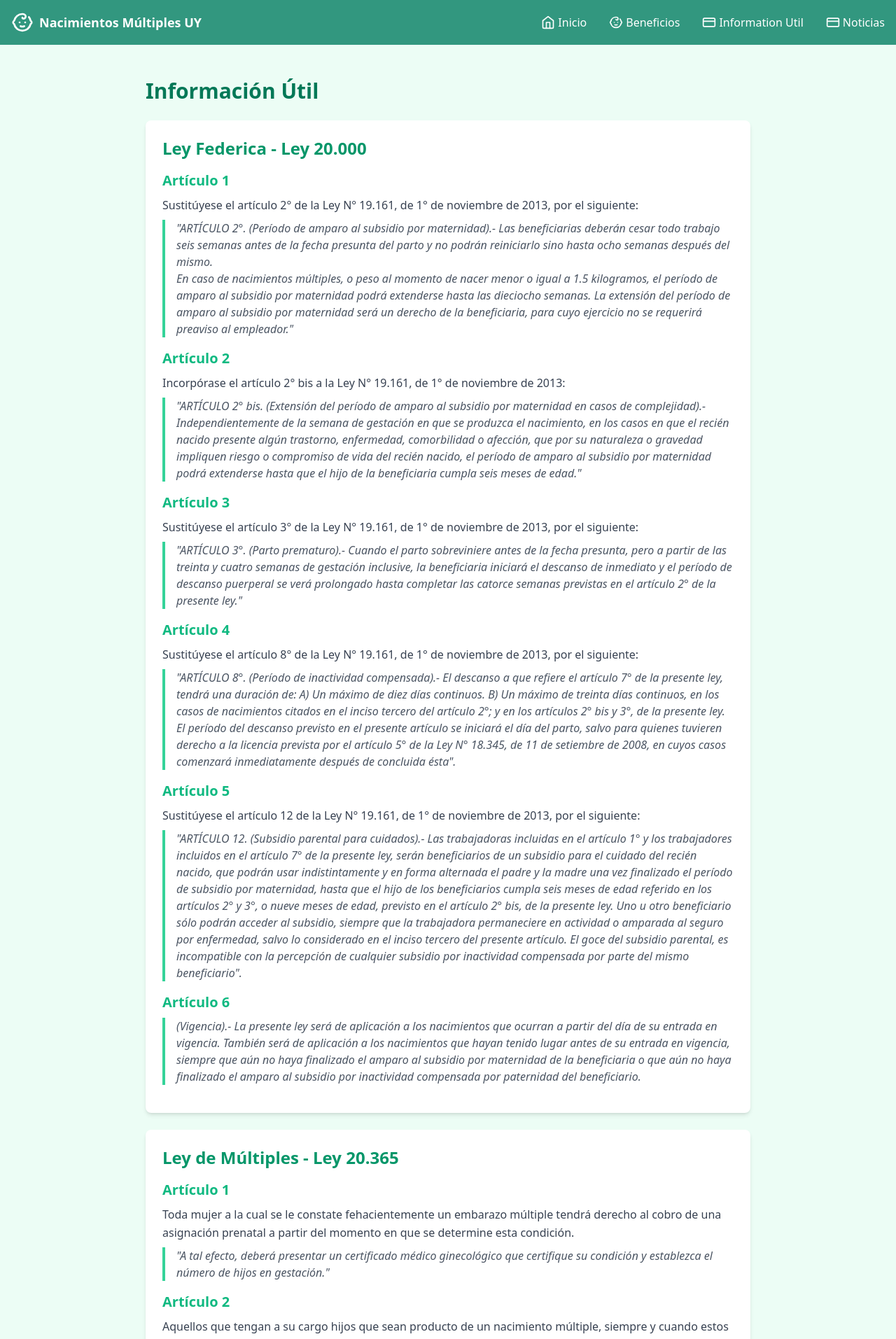
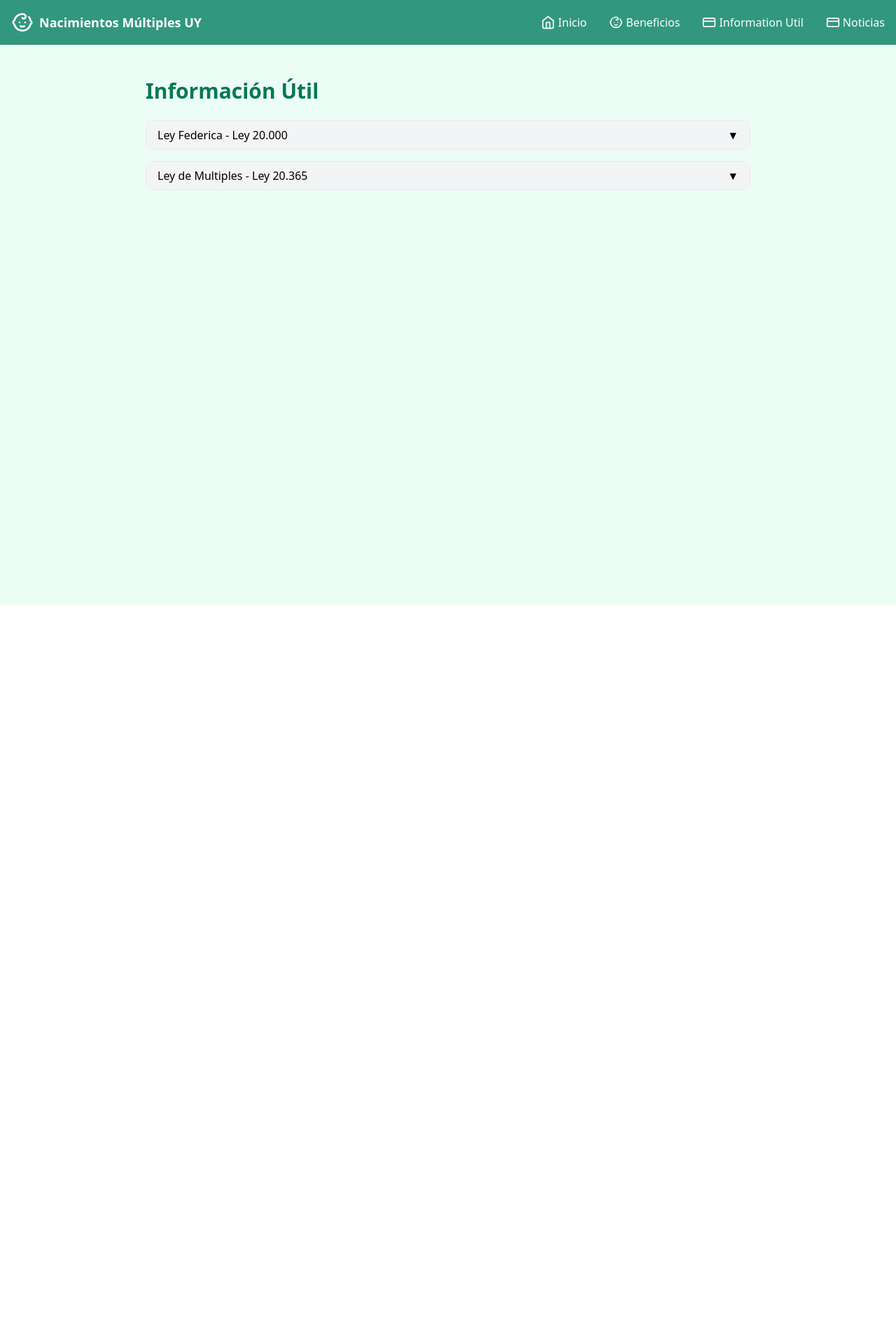
Before and after one commit to Apelareybet22/NacimientosMultiples, a React (Vite) app: page /usefulinfo in a window 1280 px wide. Shown: the top 1913 px of the page at 70% size. After the commit the page ends 864 px from the top, so only its background shows below. Built offline with nearby package versions, Linux system fonts and the light colour scheme.

Commit message:
add accordion

```diff
--- /dev/null
+++ b/src/components/Accordion.tsx
@@ -0,0 +1,30 @@
+import { useState } from "react";
+
+type AccordionProps = {
+    title: string;
+    content:string;
+    children?: React.ReactNode;
+  };
+const Accordion: React.FC<AccordionProps> = ({ title, children}) => {
+  const [isOpen, setIsOpen] = useState(false);
+
+  return (
+    <div className="border rounded-xl mb-4">
+      <button
+        onClick={() => setIsOpen(!isOpen)}
+        className="w-full text-left px-4 py-2 flex justify-between items-center bg-gray-100 hover:bg-gray-200 transition"
+      >
+        <span className="font-medium">{title}</span>
+        <span>{isOpen ? "▲" : "▼"}</span>
+      </button>
+      {isOpen && (
+        <div className="px-4 py-2 bg-white border-t">
+          <p>{children}</p>
+        </div>
+      )}
+    </div>
+  );
+};
+
+
+export default Accordion;
--- a/src/pages/Home.tsx
+++ b/src/pages/Home.tsx
@@ -7,7 +7,7 @@ const Home = () => {
         {/* Hero Section */}
         <div className="text-center mb-16">
           <h1 className="text-4xl md:text-6xl font-bold text-primary-900 mb-4 font-poppins">
-            Bienvenido a Nacimientos Múltiples UY
+            Nacimientos Múltiples UY
           </h1>
           <p className="text-xl text-primary-700 max-w-2xl mx-auto font-poppins">
             Apoyando a las familias con nacimientos múltiples en Uruguay
--- a/src/pages/UsefulInformation.tsx
+++ b/src/pages/UsefulInformation.tsx
@@ -1,4 +1,5 @@
 import React from "react";
+import Accordion from "../components/Accordion";
 
 const UsefulInformation: React.FC = () => {
   return (
@@ -9,12 +10,7 @@ const UsefulInformation: React.FC = () => {
         </h1>
 
         {/* Ley Federica */}
-        <section className="bg-white rounded-lg shadow-md p-6 mb-6">
-          <h2 className="text-2xl font-semibold text-emerald-600 mb-4">
-            Ley Federica - Ley 20.000
-          </h2>
-
-          {/* Artículo 1 */}
+        <Accordion title="Ley Federica - Ley 20.000" content="Información sobre la Ley Federica - Ley 20.000">
           <div className="mb-4">
             <h3 className="text-xl font-semibold text-emerald-500 mb-2">
               Artículo 1
@@ -149,14 +145,10 @@ const UsefulInformation: React.FC = () => {
               </p>
             </blockquote>
           </div>
-        </section>
+        </Accordion>
 
         {/* Ley de Múltiples */}
-        <section className="bg-white rounded-lg shadow-md p-6">
-          <h2 className="text-2xl font-semibold text-emerald-600 mb-4">
-            Ley de Múltiples - Ley 20.365
-          </h2>
-
+        <Accordion title="Ley de Multiples - Ley 20.365" content="Información sobre la Ley de Multiples">
           {/* Artículo 1 */}
           <div className="mb-4">
             <h3 className="text-xl font-semibold text-emerald-500 mb-2">
@@ -287,10 +279,10 @@ const UsefulInformation: React.FC = () => {
               efectivos desde la fecha de vigencia, independientemente de los
               procesos administrativos."
             </blockquote>
-          </div>
-        </section>
-      </div>
+        </div>
+      </Accordion>
+    </div>
     </div>
   );
-};
-export default UsefulInformation;
+}
+  export default UsefulInformation;
```
